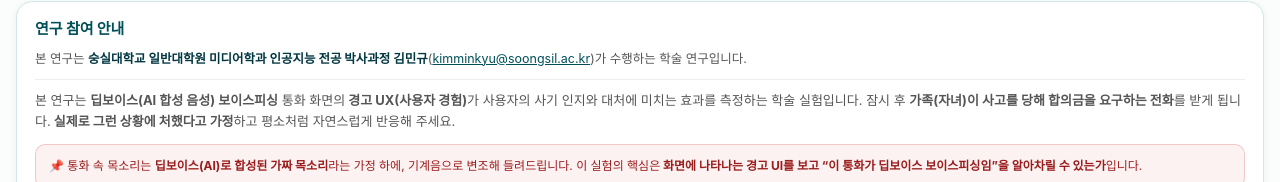
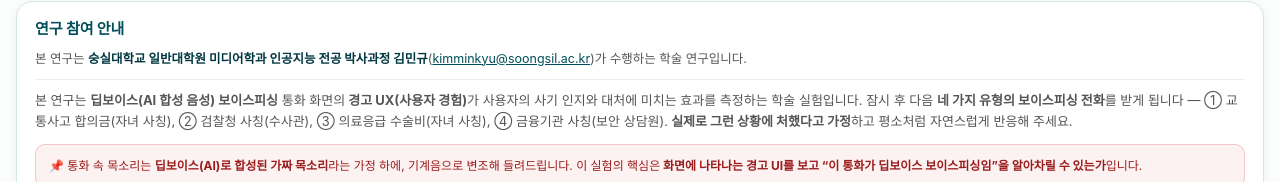
Before and after one commit to Imperfective/deepvoice-demo, a React (Vite) app: page / in a window 1280 px wide. Shown: the part 145-327 px from the top of the page. Built offline with nearby package versions, Linux system fonts and the light colour scheme; no server answers.

Commit message:
동의 화면: 4가지 시나리오 유형 모두 안내하도록 문구 수정

```diff
--- a/src/Experiment.tsx
+++ b/src/Experiment.tsx
@@ -145,7 +145,8 @@ export function ExpConsent({ onAgree, onDemo }: { onAgree: () => void; onDemo: (
         <p style={{ fontSize: 13, color: DS.sub, lineHeight: 1.65, margin: 0 }}>
           본 연구는 <strong>딥보이스(AI 합성 음성) 보이스피싱</strong> 통화 화면의
           <strong> 경고 UX(사용자 경험)</strong>가 사용자의 사기 인지와 대처에 미치는 효과를 측정하는 학술 실험입니다.
-          잠시 후 <strong>가족(자녀)이 사고를 당해 합의금을 요구하는 전화</strong>를 받게 됩니다.
+          잠시 후 다음 <strong>네 가지 유형의 보이스피싱 전화</strong>를 받게 됩니다 —
+          ① 교통사고 합의금(자녀 사칭), ② 검찰청 사칭(수사관), ③ 의료응급 수술비(자녀 사칭), ④ 금융기관 사칭(보안 상담원).
           <strong> 실제로 그런 상황에 처했다고 가정</strong>하고 평소처럼 자연스럽게 반응해 주세요.
         </p>
         <div style={{ marginTop: 12, padding: '11px 13px', background: 'rgba(211,47,47,0.06)', border: '1px solid rgba(211,47,47,0.22)', borderRadius: 10, fontSize: 12, color: '#9b1c1c', lineHeight: 1.6 }}>
```
